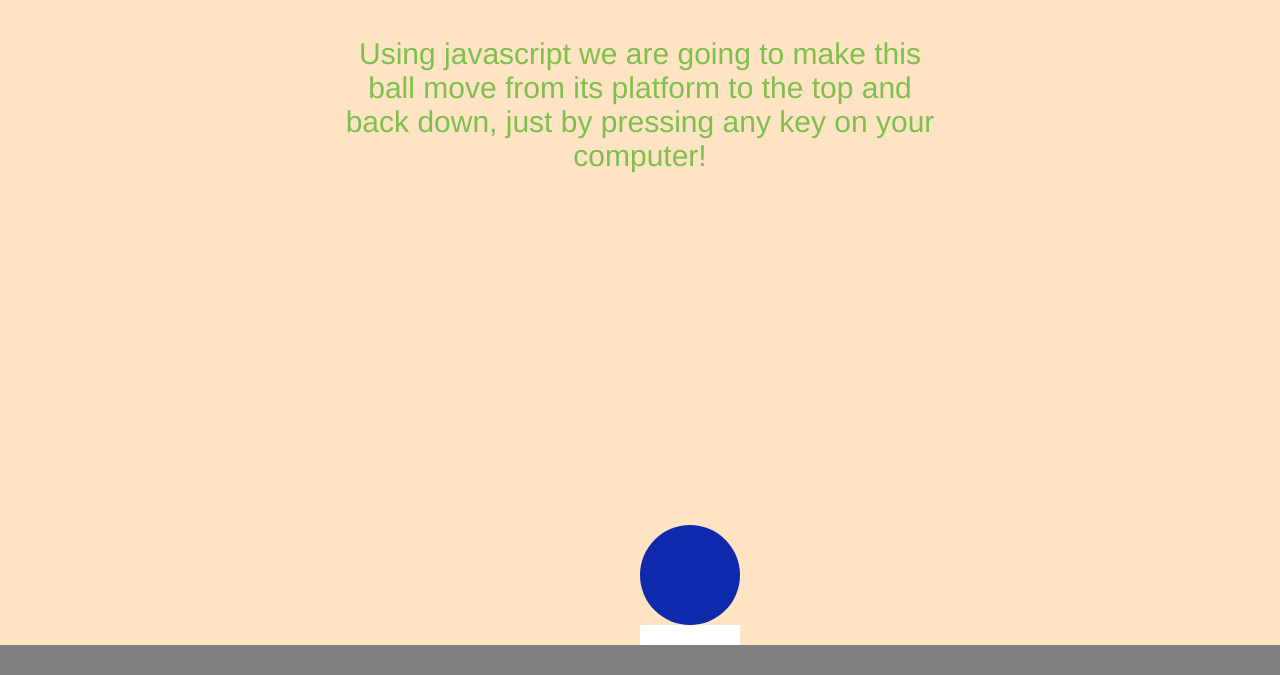
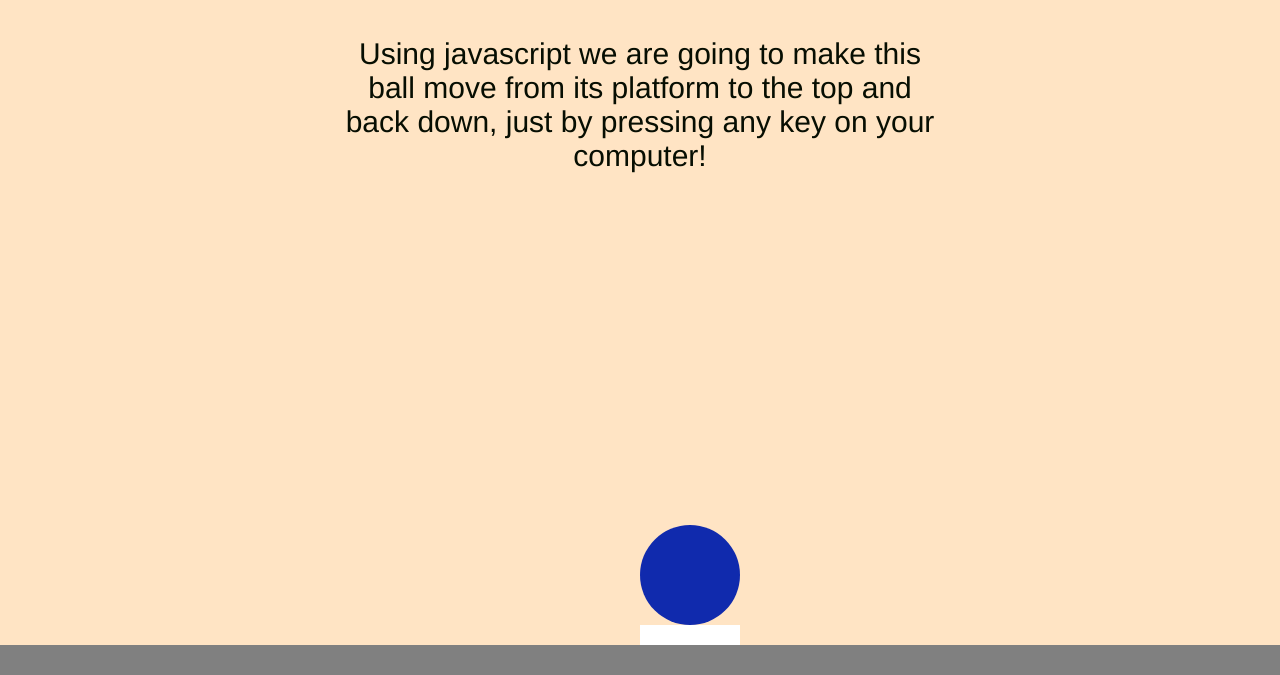
Before and after one commit to McRich1/dribble_ball, a plain HTML site: page index.html in a window 1280 px wide. Shown: the part 125-800 px from the top of the page. Drawn offline with Linux system fonts and the light colour scheme.

Commit message:
changing text font colour

```diff
--- a/style.css
+++ b/style.css
@@ -10,7 +10,7 @@ body{
 p{
     font-size: 30px;
     font-family: 'Franklin Gothic Medium', 'Arial Narrow', Arial, sans-serif;
-    color: rgb(127, 191, 78);
+    color: rgb(7, 14, 2);
     text-align: center;
 }
 h1{
```
